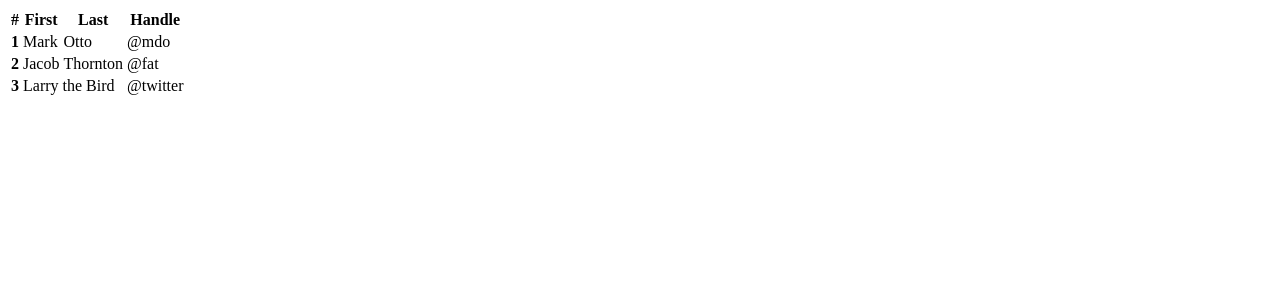
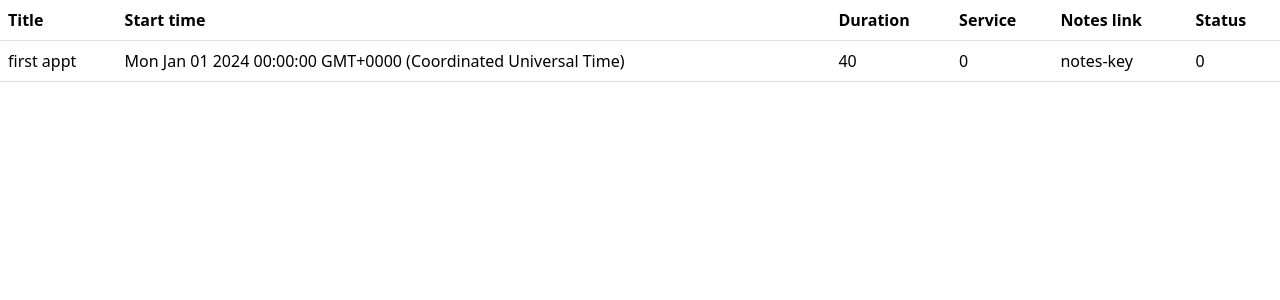
Before and after one commit to gurneetbhatia/codefest-hackstreet-boys, an Angular app in the folder ui/: page /dashboard in a window 1280 px wide. Shown: the top 300 px of the page. Built offline with nearby package versions, Linux system fonts and the light colour scheme.

Commit message:
Adds appts table

```diff
--- a/ui/angular.json
+++ b/ui/angular.json
@@ -24,9 +24,13 @@
               "src/assets"
             ],
             "styles": [
+              "node_modules/bootstrap/scss/bootstrap.scss",
+              "node_modules/bootstrap-icons/font/bootstrap-icons.css",
               "src/styles.css"
             ],
-            "scripts": []
+            "scripts": [
+              "node_modules/bootstrap/dist/js/bootstrap.bundle.min.js"
+            ]
           },
           "configurations": {
             "production": {
--- a/ui/package.json
+++ b/ui/package.json
@@ -12,6 +12,7 @@
   "private": true,
   "dependencies": {
     "@angular/animations": "~9.1.11",
+    "@angular/cdk": "^16.2.7",
     "@angular/common": "~9.1.11",
     "@angular/compiler": "~9.1.11",
     "@angular/core": "~9.1.11",
@@ -19,6 +20,9 @@
     "@angular/platform-browser": "~9.1.11",
     "@angular/platform-browser-dynamic": "~9.1.11",
     "@angular/router": "~9.1.11",
+    "angular-bootstrap-md": "^15.0.0",
+    "bootstrap": "^5.3.2",
+    "bootstrap-icons": "^1.11.1",
     "mdb-angular-ui-kit": "^5.1.0",
     "rxjs": "~6.5.4",
     "tslib": "^1.10.0",
--- a/ui/src/app/app.module.ts
+++ b/ui/src/app/app.module.ts
@@ -1,5 +1,6 @@
 import { BrowserModule } from '@angular/platform-browser';
 import { NgModule } from '@angular/core';
+// import { MDBBootstrapModule } from 'angular-bootstrap-md';
 
 import { AppRoutingModule } from './app-routing.module';
 import { AppComponent } from './app.component';
@@ -13,6 +14,7 @@ import { DashboardComponent } from './appointments/dashboard/dashboard.component
   imports: [
     BrowserModule,
     AppRoutingModule,
+    // MDBBootstrapModule
 
   ],
   providers: [],
--- a/ui/src/app/appointments/dashboard/dashboard.component.html
+++ b/ui/src/app/appointments/dashboard/dashboard.component.html
@@ -1,29 +1,22 @@
 <table class="table">
     <thead>
       <tr>
-        <th scope="col">#</th>
-        <th scope="col">First</th>
-        <th scope="col">Last</th>
-        <th scope="col">Handle</th>
+        <th scope="col">Title</th>
+        <th scope="col">Start time</th>
+        <th scope="col">Duration</th>
+        <th scope="col">Service</th>
+        <th scope="col">Notes link</th>
+        <th scope="col">Status</th>
       </tr>
     </thead>
     <tbody>
-      <tr>
-        <th scope="row">1</th>
-        <td>Mark</td>
-        <td>Otto</td>
-        <td>@mdo</td>
-      </tr>
-      <tr>
-        <th scope="row">2</th>
-        <td>Jacob</td>
-        <td>Thornton</td>
-        <td>@fat</td>
-      </tr>
-      <tr>
-        <th scope="row">3</th>
-        <td colspan="2">Larry the Bird</td>
-        <td>@twitter</td>
+      <tr *ngFor="let appt of appointments">
+        <td>{{appt.title}}</td>
+        <td>{{appt.startTime}}</td>
+        <td>{{appt.duration}}</td>
+        <td>{{appt.service}}</td>
+        <td>{{appt.notes}}</td>
+        <td>{{appt.status}}</td>
       </tr>
     </tbody>
   </table>
--- a/ui/src/app/common/services/appointments.service.ts
+++ b/ui/src/app/common/services/appointments.service.ts
@@ -9,20 +9,22 @@ export class AppointmentsService {
   private appointments: [IAppointment];
 
   constructor() {
-    const mockAppointments = [
+    const mockAppointments: [IAppointment] = [
       {
         title: 'first appt',
         startTime: new Date('2024-01-01'),
-        duration: '40',
+        duration: 40,
         service: Service.someservice,
         patientId: '12345',
-        createdById: '82639',
+        createdByEId: '82639',
         notes: 'notes-key',
         location: '1234 your house',
-        therapistId: '292749',
+        therapistEid: '292749',
         status: Status.somestatus
       }
     ]
+
+    this.appointments = mockAppointments;
   }
 
   getAppointments(): [IAppointment] {
```
Also changed, not shown: 1 other file (tests, documents, lock files or other folders).
